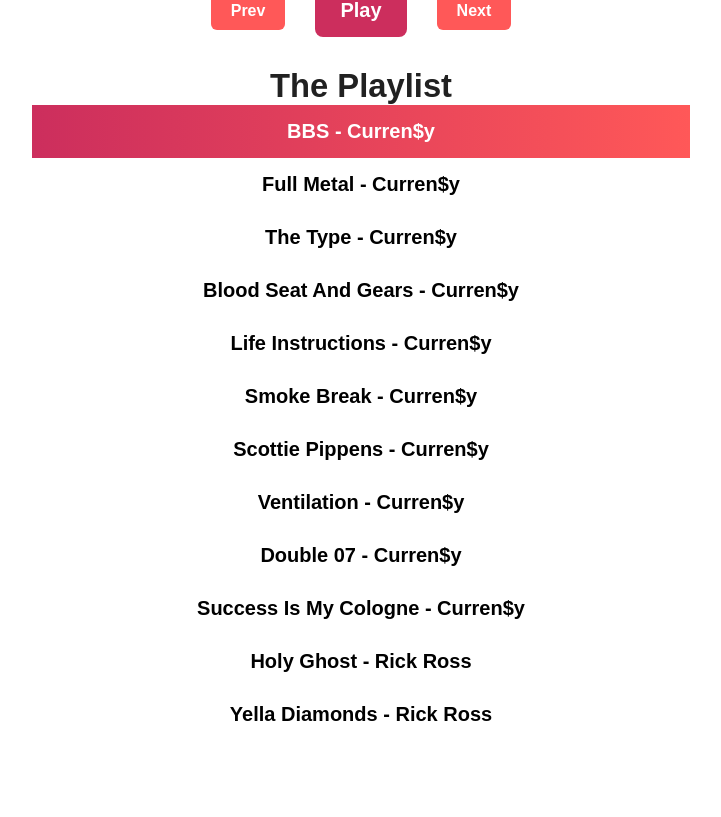
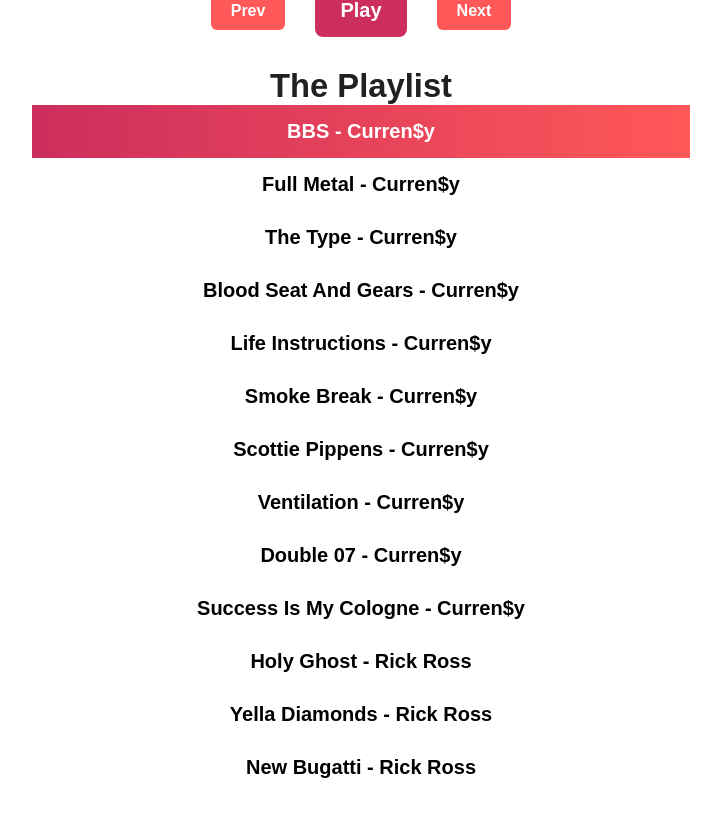
Before and after one commit to Philippe-F/playlist, a Vue app: page / in a window 1280 px wide. Shown: the part 175-992 px from the top of the page, without its empty margins (279-1000 px from the left). Before the commit the page ends 971 px from the top, so only its background shows below. Built offline with nearby package versions, Linux system fonts and the light colour scheme.

Commit message:
Add song

```diff
--- a/src/App.vue
+++ b/src/App.vue
@@ -106,6 +106,11 @@
           title: 'Yella Diamonds',
           artist: 'Rick Ross',
           src: require('./assets/04_Yella_Diamonds.mp3')
+        },
+        {
+          title: 'New Bugatti',
+          artist: 'Rick Ross',
+          src: require('./assets/10_New_Bugatti.mp3')
         }
       ],
       player: new Audio()
```
